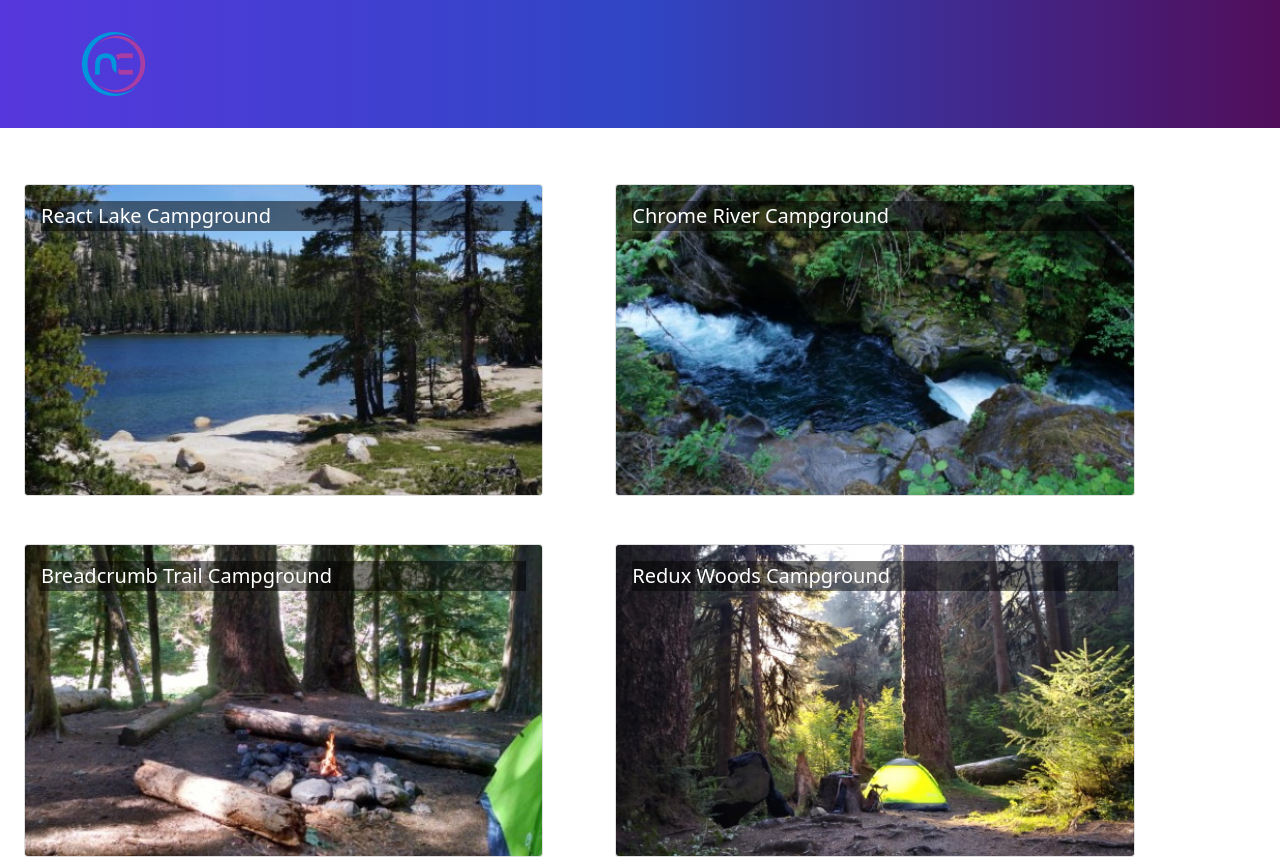
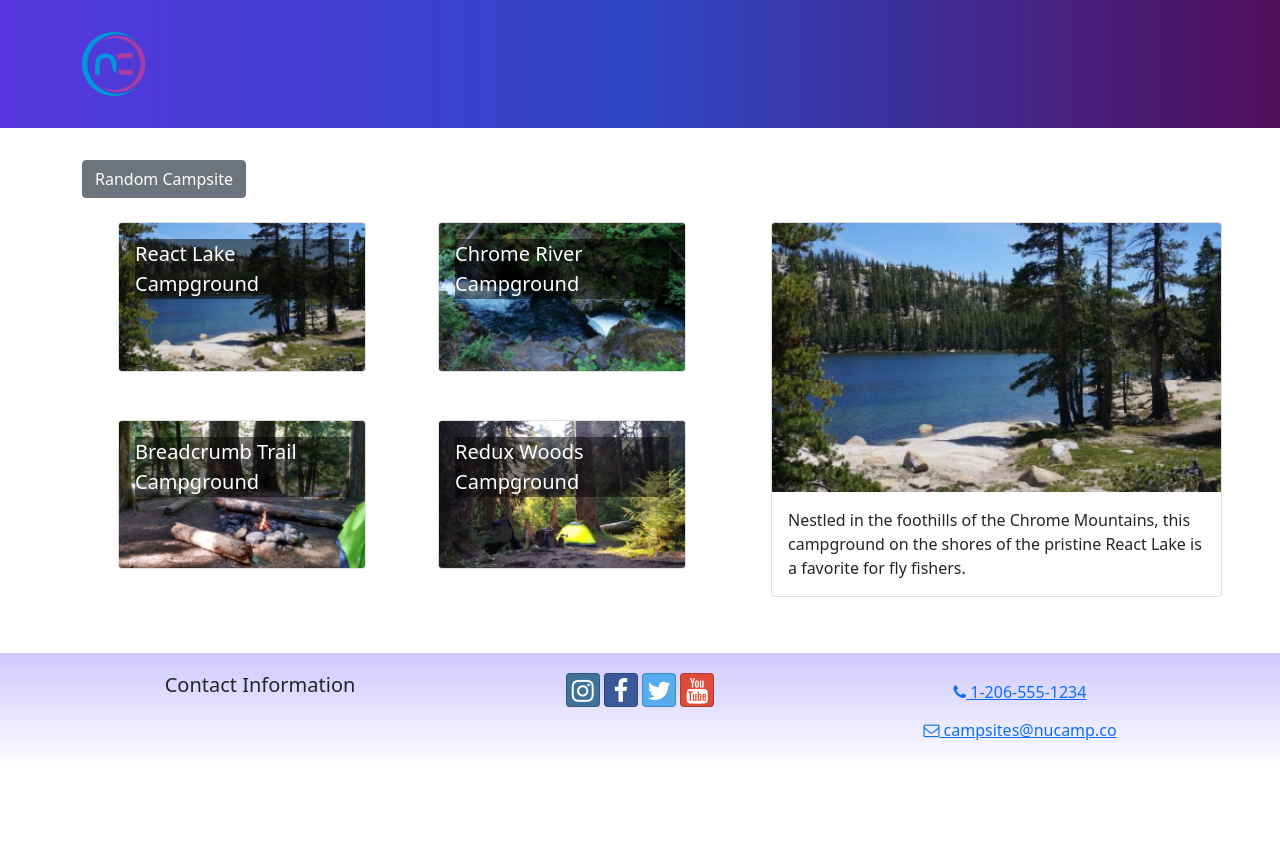
Before and after one commit to mouhamednd7/react-campsite, a React (Create React App) app: page / in a window 1280 px wide. Shown: the top 859 px of the page. After the commit the page ends 800 px from the top, so only its background shows below. Built offline with nearby package versions, Linux system fonts and the light colour scheme.

Commit message:
CampsitesDirectoryPage and CmapsiteDetail

```diff
--- a/src/App.js
+++ b/src/App.js
@@ -1,14 +1,14 @@
 import React from "react";
 import "./App.css";
 import Header from "./components/Header";
-import CampsitesList from "./features/campsites/CampsitesList";
 import Footer from "./components/Footer";
+import CampsitesDirectoryPage from "./pages/CampsitesDirectoryPage";
 
 function App() {
   return (
     <div>
       <Header />
-      <CampsitesList />
+      <CampsitesDirectoryPage />
       <Footer />
     </div>
   );
--- /dev/null
+++ b/src/features/campsites/CampsiteDetail.js
@@ -0,0 +1,18 @@
+import { Card, CardImg, CardText, CardBody, Col } from "reactstrap";
+
+const CampsiteDetail = ({ campsite }) => {
+  const { image, name, description } = campsite;
+
+  return (
+    <Col md="12" className="m-4">
+      <Card>
+        <CardImg top src={image} alt={name} />
+        <CardBody>
+          <CardText>{description}</CardText>
+        </CardBody>
+      </Card>
+    </Col>
+  );
+};
+
+export default CampsiteDetail;
--- a/src/features/campsites/CampsitesList.js
+++ b/src/features/campsites/CampsitesList.js
@@ -1,4 +1,3 @@
-import { CAMPSITES } from "../../app/shared/CAMPSITES";
 import CampsiteCard from "./CampsiteCard";
 import { Col, Row } from "reactstrap";
 import { selectAllCampsites } from "./campsitesSlice";
@@ -6,12 +5,14 @@
 const CampsitesList = () => {
   const campsites = selectAllCampsites();
   return (
-    <Row>
-      {CAMPSITES.map((campsite) => (
-        <Col key={campsite.id} md="5" className="m-4">
-          <CampsiteCard campsite={campsite} />
-        </Col>
-      ))}
+    <Row className="ms-auto">
+      {campsites.map((campsite) => {
+        return (
+          <Col md="5" className="m-4" key={campsite.id}>
+            <CampsiteCard campsite={campsite} />
+          </Col>
+        );
+      })}
     </Row>
   );
 };
--- a/src/features/campsites/campsitesSlice.js
+++ b/src/features/campsites/campsitesSlice.js
@@ -1,4 +1,4 @@
-import { CAMPSITES } from "../shared/data/CAMPSITES";
+import { CAMPSITES } from "../../app/shared/CAMPSITES";
 
 export const selectAllCampsites = () => {
   return CAMPSITES;
--- /dev/null
+++ b/src/pages/CampsitesDirectoryPage.js
@@ -0,0 +1,29 @@
+import { Container, Row, Col, Button } from "reactstrap";
+import CampsiteDetail from "../features/campsites/CampsiteDetail";
+import CampsitesList from "../features/campsites/CampsitesList";
+import { selectRandomCampsite } from "../features/campsites/campsitesSlice";
+
+const CampsitesDirectoryPage = () => {
+  const selectedCampsite = selectRandomCampsite();
+
+  const toggleCampsite = () => {
+    selectedCampsite = selectRandomCampsite();
+    console.log(selectedCampsite);
+  };
+
+  return (
+    <Container>
+      <Button onClick={toggleCampsite}>Random Campsite</Button>
+      <Row>
+        <Col sm="5" md="7">
+          <CampsitesList />
+        </Col>
+        <Col sm="7" md="5">
+          <CampsiteDetail campsite={selectedCampsite} />
+        </Col>
+      </Row>
+    </Container>
+  );
+};
+
+export default CampsitesDirectoryPage;
```
Also changed, not shown: 1 other file (tests, documents, lock files or other folders).
